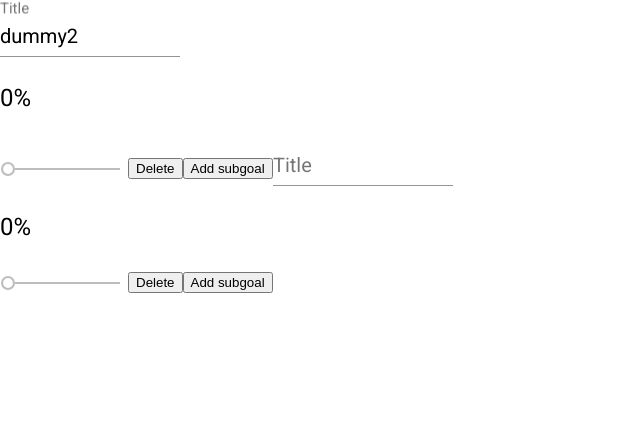
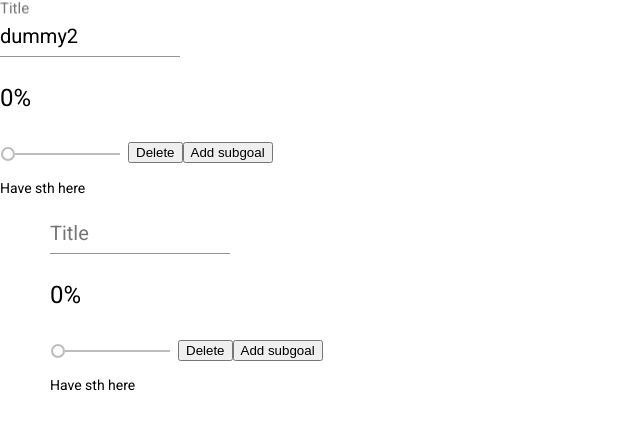
Before and after one commit to samgiz/goal_satisfaction_tracker, an Angular app: page / in a window 1280 px wide. Both pictures are taken after a click on the button "Add subgoal". Shown: the top 430 px of the page, without its empty margins (0-640 px from the left). Built offline with nearby package versions, Linux system fonts and the light colour scheme.

Commit message:
Add indentation and minimal grouping of components

```diff
--- a/src/app/components/goal/goal.component.css
+++ b/src/app/components/goal/goal.component.css
@@ -2,3 +2,6 @@ mat-form-field {
   margin-right: 12px;
   font-size: 20px;
 }
+.subgoals {
+  margin-left: 50px;
+}
--- a/src/app/components/goal/goal.component.html
+++ b/src/app/components/goal/goal.component.html
@@ -1,3 +1,4 @@
+<div>
   <!-- Text field that holds the goal title -->
   <mat-form-field>
     <mat-label>Title</mat-label>
@@ -17,5 +18,11 @@
   ></mat-slider>
   <button (click)="requestDelete()">Delete</button>
   <button (click)="addSubgoal()">Add subgoal</button>
+  <div>
+    <div>Have sth here</div>
+    <div class="subgoals">
       <app-goal-deleter [goal]="goal">
       </app-goal-deleter>
+    </div>
+  </div>
+</div>
```
Lines whose indentation alone changed are shown as unchanged.
